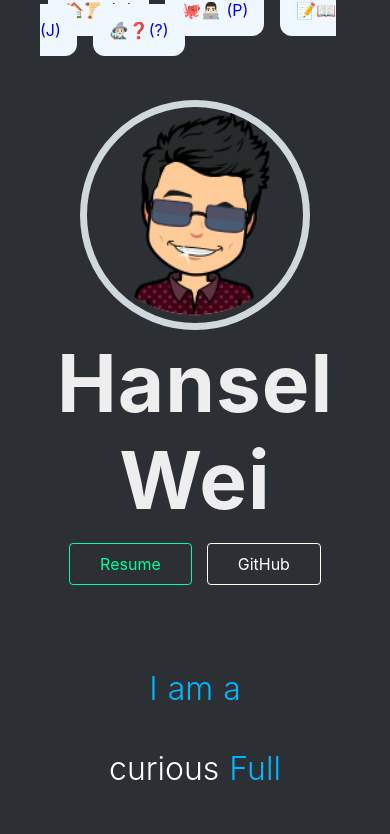
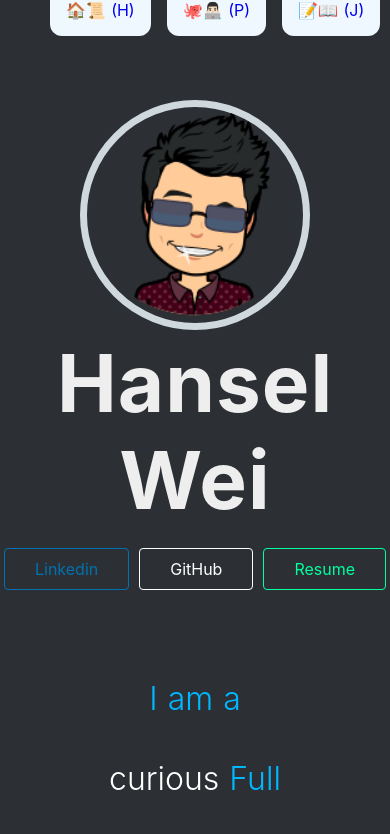
Before and after one commit to Uvacoder/test-abclinks2, a Nuxt app: page / in a window 390 px wide. Shown: the top 834 px of the page. Built offline with nearby package versions, Linux system fonts and the light colour scheme; a web font is replaced by a local one.

Commit message:
Modified UI to be more mobile friendly

```diff
--- a/components/AppNav.vue
+++ b/components/AppNav.vue
@@ -9,9 +9,6 @@
       </li>
       <li>
         <nuxt-link exact to="/StayCurious">📝📖 (J)</nuxt-link>
-      </li>
-      <li>
-        <nuxt-link exact to="/whoami">🧙🏻‍♂️❓(?)</nuxt-link>
       </li>
     </ul>
   </div>
@@ -25,14 +22,13 @@ export default {};
 div {
   display: flex;
   justify-content: center;
-  align-items: top center;
+  align-items: top;
   flex-shrink: inherit;
   width: 100vw;
   height: 100px;
 
   ul {
     li {
-      display: inline;
       margin: 0.5em;
       border-radius: 0.75em;
       background-color: aliceblue;
@@ -41,6 +37,11 @@ div {
       overflow-x: hidden;
       z-index: 1;
 
+      display: inline;
+      overflow: hidden;
+      white-space: nowrap;
+      text-overflow: ellipsis;
+
       a {
         text-decoration: none;
       }
--- a/layouts/default.vue
+++ b/layouts/default.vue
@@ -53,6 +53,7 @@ h3 {
   color: #00ff9f;
   text-decoration: none;
   padding: 10px 30px;
+  margin: 5px;
 }
 
 .button--green:hover {
@@ -67,7 +68,7 @@ h3 {
   color: #fff;
   text-decoration: none;
   padding: 10px 30px;
-  margin-left: 15px;
+  margin: 5px;
 }
 
 .button--grey:hover {
@@ -75,4 +76,20 @@ h3 {
   color: #fff;
   background-color: #171515;
 }
+
+.button--blue {
+  display: inline-block;
+  border-radius: 4px;
+  border: 1px solid #0072b1;
+  color: #0072b1;
+  text-decoration: none;
+  padding: 10px 30px;
+  margin: 5px;
+}
+
+.button--blue:hover {
+  border: 1px solid #0072b1;
+  color: #fff;
+  background-color: #0072b1;
+}
 </style>
--- a/pages/index.vue
+++ b/pages/index.vue
@@ -11,9 +11,9 @@
     <div class="container">
       <div>
         <div class="links">
+          <a href="https://linkedin.com/in/hanselwei" target="_blank" class="button--blue">Linkedin</a>
+          <a href="https://github.com/darkmastermindz" target="_blank" class="button--grey">GitHub</a>
           <a href="http://hanselwei.me" target="_blank" class="button--green">Resume</a>
-
-          <a href="https://github.com/darkmastermindz" target="_blank" class="button--grey">GitHub</a>
         </div>
         <h2 class="subtitle">
           I am a
```
